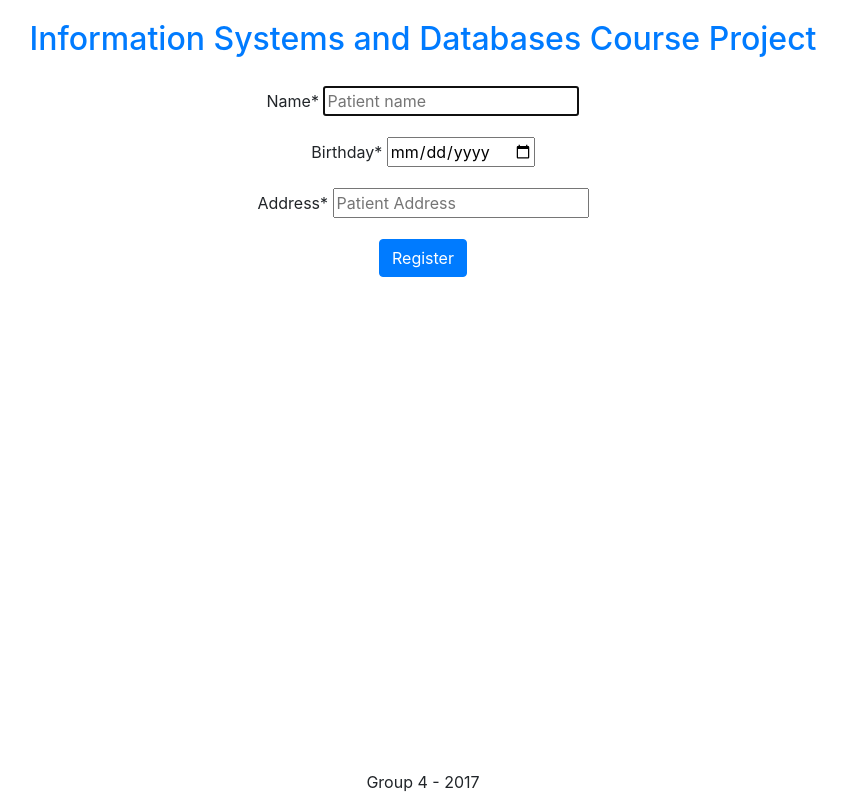
After one commit to jsbruglie/sibd, a PHP site: page /html/register.php in a window 1280 px wide. The commit adds this page. Shown: the whole page, without its empty margins (217-1064 px from the left). Run offline with PHP 8.4, Linux system fonts and the light colour scheme; some libraries are stand-ins or nearby versions.

Commit message:
add styles and sketch for seconde exercise
Added page to register new patient and page to view devices, although the SQL queries are not yet implemented.
Refined form structure.

```diff
--- /dev/null
+++ b/delivery3/html/css/styles.css
@@ -0,0 +1,45 @@
+/**
+ * @file        styles.css
+
+ * @brief       CSS Stylesheet
+ *
+ * @author      João Borrego
+ *              Daniel Sousa
+ *              Nuno Ferreira
+ */
+
+/* Wrapper div with header, content, footer structure */
+.wrapper {
+    height: 100vh;
+    display: flex;
+    flex-direction: column;
+    text-align: center;
+}
+
+/* Header div */
+#top {
+    max-height: 100px;
+    padding-top: 20px;
+}
+
+/* Main content middle div */
+#middle {
+    flex: 1;
+    padding-top: 20px;
+}
+
+/* Footer div */
+#bottom {
+    height: 30px;
+    padding-bottom: 20px;
+}
+
+/* Tables */
+table th {
+    text-align: center;
+}
+
+.table {
+    margin: 0 auto;
+    width: 50% !important;
+}
--- /dev/null
+++ b/delivery3/html/register.php
@@ -0,0 +1,67 @@
+<?php
+
+    /**
+     * @file        register.php
+
+     * @brief       Register patient
+     *
+     * @author      João Borrego
+     *              Daniel Sousa
+     *              Nuno Ferreira
+     */
+
+    // Configuration
+    require("../includes/config.php");
+
+    // Handle GET data
+    if ($_SERVER["REQUEST_METHOD"] == "GET") {
+        if (!empty($_GET["name"])){
+            $name = $_GET["name"];
+        }
+    }
+
+    // Handle POST data
+    if ($_SERVER["REQUEST_METHOD"] == "POST") {
+        if (empty($_POST["name"])) {
+            $name_err = "Mandatory field!";
+        } else {
+            $name = $_POST["name"];
+        }
+        if (empty($_POST["birthday"])) {
+            $birthday_err = "Mandatory field!";
+        } else {
+            $birthday = $_POST["birthday"];
+        }
+        if (empty($_POST["address"])) {
+            $address_err = "Mandatory field!";
+        } else {
+            $address = $_POST["name"];
+        }
+    }
+    $valid = !empty($name) && empty($name_err) &&
+        !empty($birthday) && empty($birthday_err) &&
+        !empty($address) && empty($address_err);
+
+    // Render header
+    $title = "Register patient";
+    require("../templates/header.php");
+
+    if ($valid)
+    {
+        // TODO - Add patient to DB
+    }
+
+?>
+
+        <div class="container">
+
+            <?php
+                require('../templates/patient_register_form.php');
+            ?>
+
+        </div>
+
+<?php
+    // Render footer
+    require("../templates/footer.php");
+?>
--- a/delivery3/includes/constants.php
+++ b/delivery3/includes/constants.php
@@ -3,7 +3,7 @@
     /**
      * @file    constants.php
      *
-     * @brief   Important constants
+     * @brief   Important constants, namely for database access
      *
      * @author  João Borrego
      *          Daniel Sousa
--- a/delivery3/includes/functions.php
+++ b/delivery3/includes/functions.php
@@ -1,16 +1,18 @@
 <?php
 
     /**
-     * @file    functions.php
+     * @file        functions.php
      *
-     * @brief   Basic functions
+     * @brief       Basic functions
      *
-     * @author  João Borrego
-     *          Daniel Sousa
-     *          Nuno Ferreira
+     * @author      João Borrego
+     *              Daniel Sousa
+     *              Nuno Ferreira
      */
 
     require_once("constants.php");
+
+    // TODO - Prepare statements
 
     /**
      * Executes SQL statement, possibly with parameters, returning
@@ -67,32 +69,39 @@
         }
     }
 
-    /**
-     * Renders template, passing in values.
-     */
-    function render($template, $values = [])
+    // TODO - Unify with create table
+    function createPatientTable($table, $column_names)
     {
-        // if template exists, render it
-        if (file_exists("../templates/$template"))
+        $table_html = '<table class="table">' . "\n";
+        // table head
+        $table_html .= "<thead>\n<tr>\n";
+        foreach ($column_names as $col)
         {
-            // extract variables into local scope
-            extract($values);
+            $table_html .= '<th class="text-center">' . $col . "</th>\n";
+        }
+        $table_html .= "</tr>\n</thead>\n";
 
-            // render header
-            require("../templates/header.php");
+        // table body
+        $table_html .= "<tbody>\n";
+        foreach ($table as $row)
+        {
+            $table_html .= "<tr>\n";
+            foreach ($column_names as  $key=>$col)
+            {
+                if ($column_names[$key] === "name"){
+                    $entry = '<a href="patient.php?id=' . $row["number"]. '">' . $row[$col] . "</a>";
+                } else {
+                     $entry = $row[$col];
+                }
+                $table_html .= '<td class="text-center">' . $entry . "</td>\n";
+            }
+            $table_html .= "</tr>\n";
+        }
+        $table_html .= "</tbody>\n";
 
-            // render template
-            require("../templates/$template");
+        $table_html .= "</table>\n";
 
-            // render footer
-            require("../templates/footer.php");
-        }
-
-        // else err
-        else
-        {
-            trigger_error("Invalid template: $template", E_USER_ERROR);
-        }
+        return $table_html;
     }
 
     function createTable($table, $column_names)
--- a/delivery3/templates/header.php
+++ b/delivery3/templates/header.php
@@ -15,14 +15,17 @@
         <script src="https://maxcdn.bootstrapcdn.com/bootstrap/4.0.0-beta.2/js/bootstrap.min.js" integrity="sha384-alpBpkh1PFOepccYVYDB4do5UnbKysX5WZXm3XxPqe5iKTfUKjNkCk9SaVuEZflJ" crossorigin="anonymous"></script>
         <script src="https://code.jquery.com/jquery-3.2.1.slim.min.js" integrity="sha384-KJ3o2DKtIkvYIK3UENzmM7KCkRr/rE9/Qpg6aAZGJwFDMVNA/GpGFF93hXpG5KkN" crossorigin="anonymous"></script>
 
+        <!-- Custom style sheet -->
+        <link href="css/styles.css" rel="stylesheet"/>
+
     </head>
 
     <body>
 
-        <div class="container-fluid">
+        <div class="wrapper">
 
             <div id="top">
-                <h2>Information Systems and Databases Course Project</h2>
+                <h2><a href="index.php" style="text-decoration: none">Information Systems and Databases Course Project</a></h2>
             </div>
 
             <div id="middle">
--- /dev/null
+++ b/delivery3/templates/patient_register_form.php
@@ -0,0 +1,32 @@
+<form action="" method="post">
+    <div class="form-group">
+        <label for="name">Name*</label>
+        <input autofocus name="name" placeholder= "Patient name" type="text"
+            <?php
+                if (isset($_POST['name'])) echo 'value="' . $_POST['name'] . '"';
+                else if (isset($name)) echo 'value="' . $name . '"';
+            ?>
+        />
+        <?php if (isset($name_err)): ?>
+        <span class="alert alert-danger" role="alert"><?php echo $name_err;?>
+        <?php endif ?></span>
+    </div>
+    <div class="form-group">
+        <label for="birthday">Birthday*</label>
+        <input autofocus name="birthday" placeholder="Patient Birthday" type="date"
+            <?php if (isset($_POST['birthday'])) echo 'value="' . $_POST['birthday'] . '"' ?> />
+        <?php if (isset($birthday_err)): ?>
+        <span class="alert alert-danger" role="alert"><?php echo $birthday_err;?>
+        <?php endif ?></span>
+    </div>
+    <div class="form-group">
+        <label for="address">Address*</label>
+        <input autofocus name="address" placeholder="Patient Address" type="text"
+            <?php if (isset($_POST['address'])) echo 'value="' . $_POST['address'] . '"' ?> />
+        <?php if (isset($address_err)): ?>
+        <span class="alert alert-danger" role="alert"><?php echo $address_err;?>
+        <?php endif ?></span>
+    </div>
+
+    <button type="submit" class="btn btn-primary">Register</button>
+</form>
```
Also changed, not shown: delivery3/html/index.php (+23 -21 lines), delivery3/html/patient.php (added, +66 -0 lines), delivery3/includes/config.php (+5 -5 lines), delivery3/templates/patient_search_form.php (added, +11 -0 lines).
